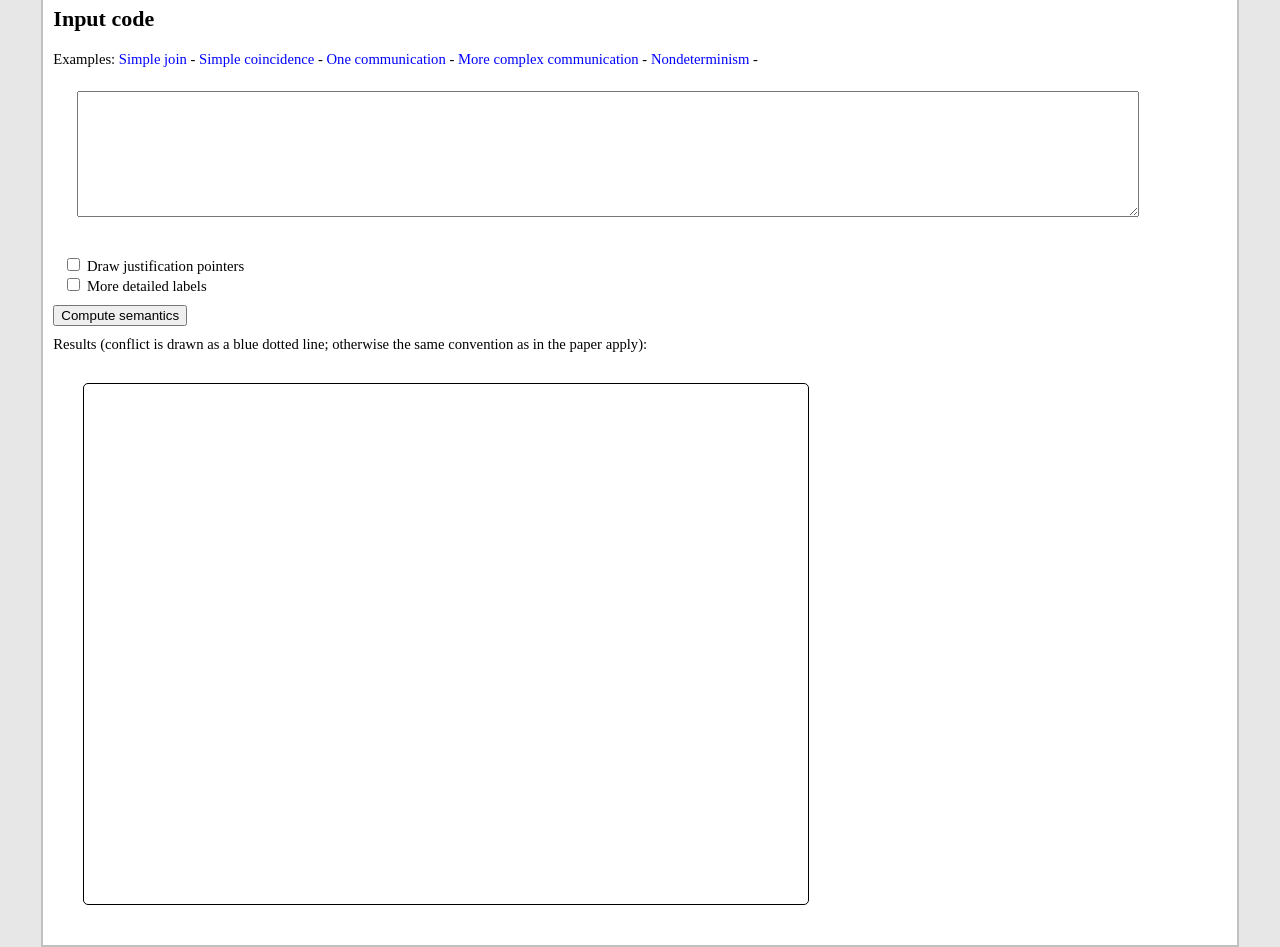
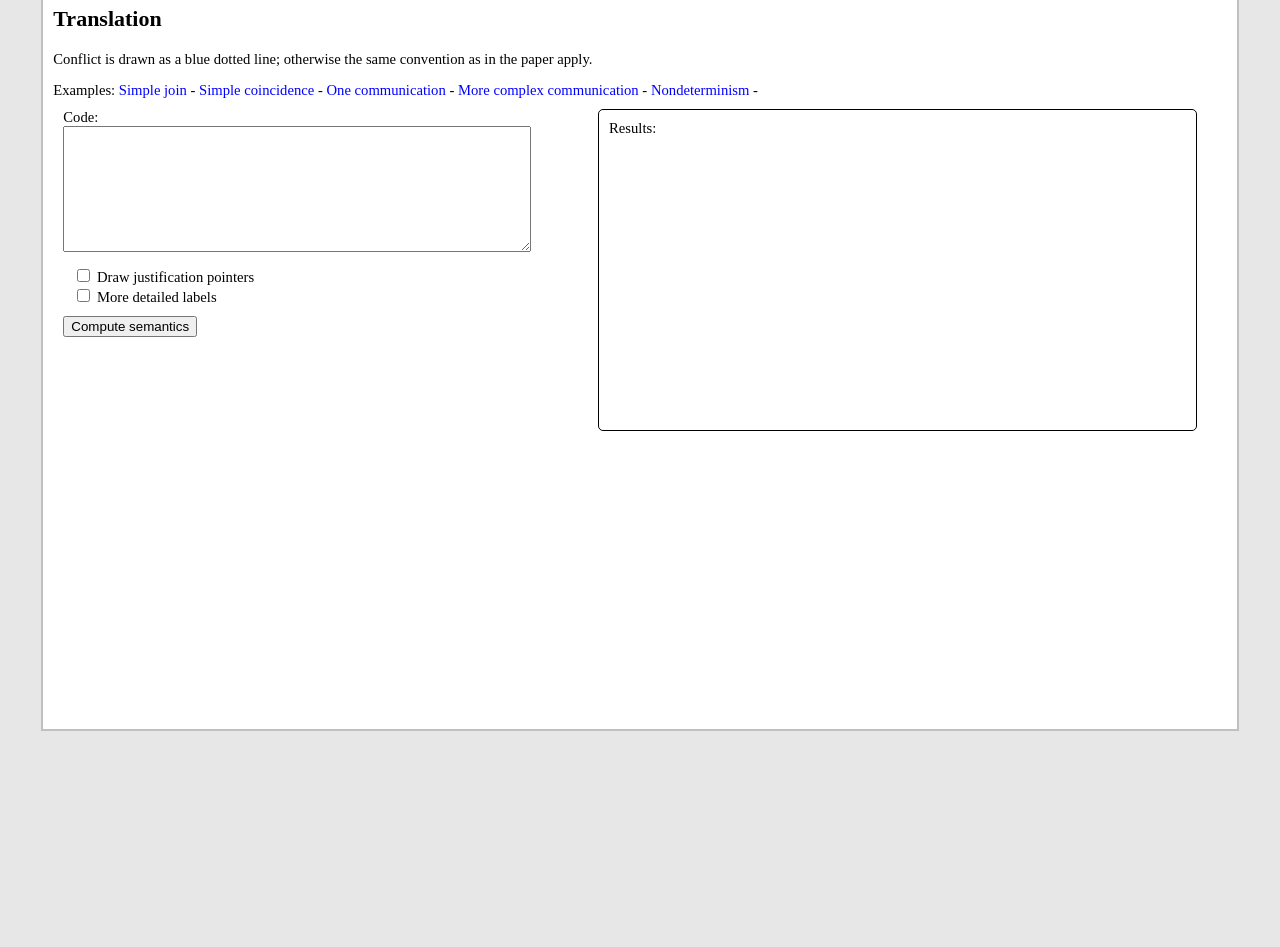
Before and after one commit to SessionTypesAndGames/sessiontypesandgames.github.io, a plain HTML site: page index.html in a window 1280 px wide. Shown: the part 560-1507 px from the top of the page. After the commit the page ends 1299 px from the top, so only its background shows below. Drawn offline with Linux system fonts and the light colour scheme; a script that the page names is missing.

Commit message:
better html

```diff
--- a/index.html
+++ b/index.html
@@ -41,19 +41,23 @@ OUTPUT-NAMES ::=
 
     The <b>coname</b> of a name <tt>x</tt> is denoted <tt>x'</tt>.
 
-    <h2>Input code</h2>
+    <h2>Translation</h2>
 
+    <p>Conflict is drawn as a blue dotted line; otherwise the same convention as in the paper apply.</p>
     <div id="examples">Examples: </div>
-    <textarea id="input" rows="8" style="margin: 2%; width:90%"></textarea>
-
-    <div style="margin: 10px" id="settings"> </div>
-    <input type="submit" value="Compute semantics" id="button"/>
+    <div style="margin: 10px; height: 600px">
+      <div id="drawing2" style="padding: 10px; float: right; width: 50%; margin-right:20px;border-radius: 5px; border: 1px solid black; height: 300px;">Results:
+        <div id="drawing"></div>
+      </div>
+      <div>Code: <br />
+        <textarea id="input" rows="8" style="width:40%"></textarea>
+        <div style="margin: 10px" id="settings"> </div>
+        <input type="submit" value="Compute semantics" id="button"/>
+        <div style="margin: 10px"  id="context"></div>
+      </div>
+    </div>
 
 
-    <div style="margin: 10px"  id="context"></div>
-
-    Results (conflict is drawn as a blue dotted line; otherwise the same convention as in the paper apply):
-    <div id="drawing"p style="padding: 10px; margin: 30px; border-radius: 5px; border: 1px solid black; width:60%; height: 500px">
     </div>
     </div>
   </body>
```
Also changed, not shown: web.js.
